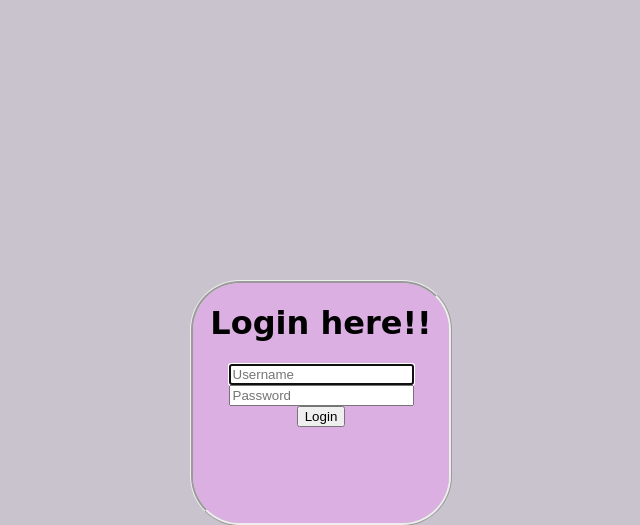
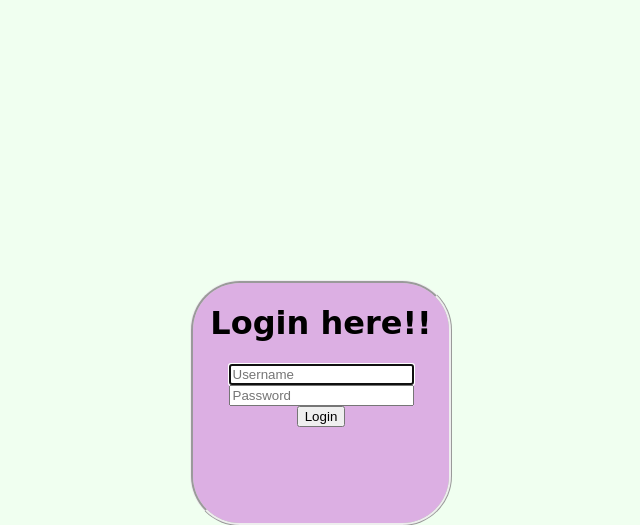
Before and after one commit to Labinopper/Website-v2, a PHP site: page / in a window 1280 px wide. Shown: the top 525 px of the page, without its empty margins (322-962 px from the left). Run offline with PHP 8.4, Linux system fonts and the light colour scheme.

Commit message:
Background

```diff
--- a/styles.css
+++ b/styles.css
@@ -24,7 +24,7 @@
 }
 
 body {
-    background-color: #c8c3cc;
+    background-color: #F0FFF0;
 }
 
 #GameTable {
@@ -235,6 +235,7 @@ tr:nth-child(even) {
     padding-right: 15px;
     text-align: center;
     box-shadow: 0 4px 8px 0 rgba(0, 0, 0, 0.2), 0 6px 20px 0 rgba(0, 0, 0, 0.19);
+    color:white;
 }
 
 .newgame-date {
```
